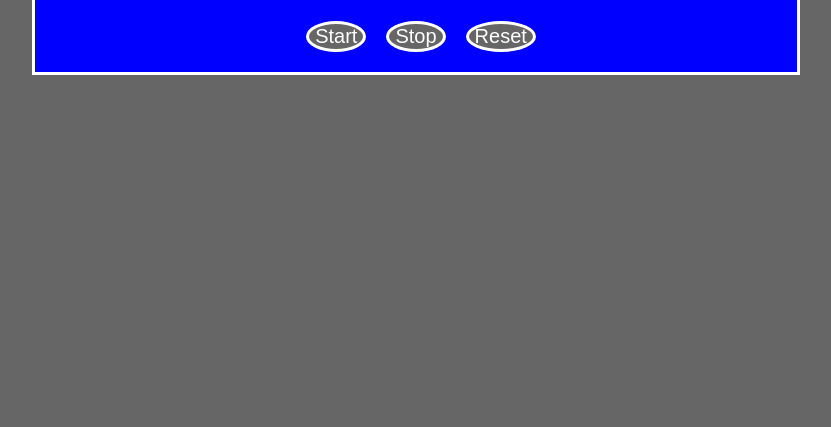
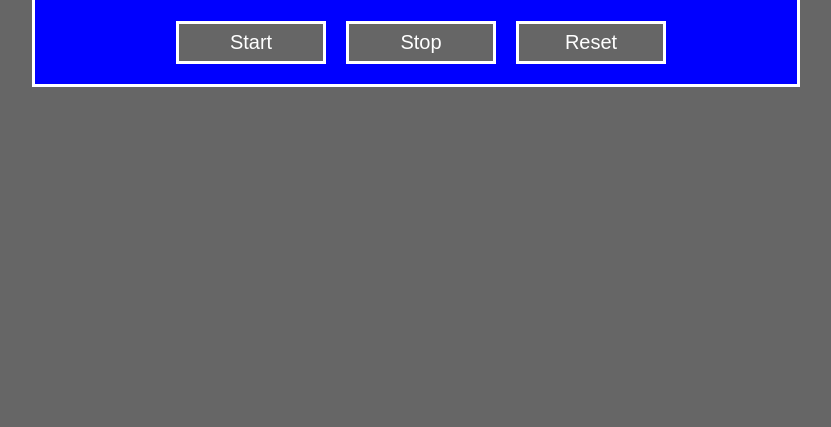
Before and after one commit to bradharr/jsStopwatch, a plain HTML site: page index.html in a window 1280 px wide. Shown: the part 416-843 px from the top of the page, without its empty margins (224-1055 px from the left). Drawn offline with nearby package versions, Linux system fonts and the light colour scheme.

Commit message:
button updates

```diff
--- a/styles.css
+++ b/styles.css
@@ -30,10 +30,11 @@ body, html {
     color: white;
     border: white;
     border-style: solid;
-    border-radius: 50%;
     font-size: 20px;
     margin-right: 20px;
     cursor: pointer;
+    padding: 1%;
+    width: 150px;
   }
 
 .button-div {
```
